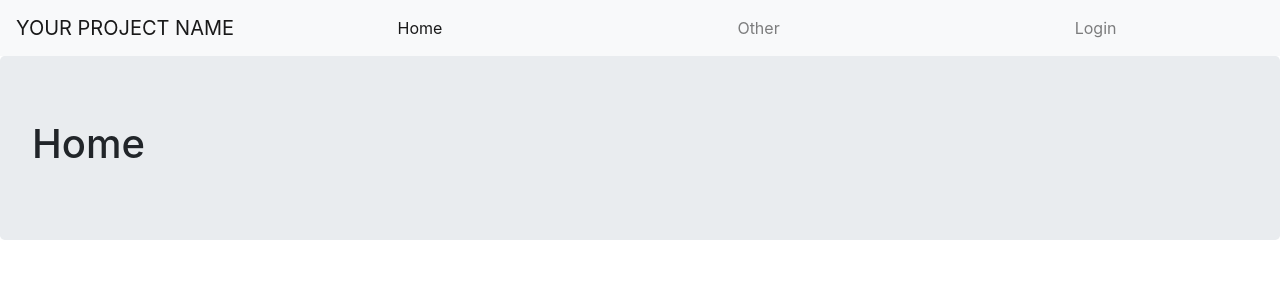
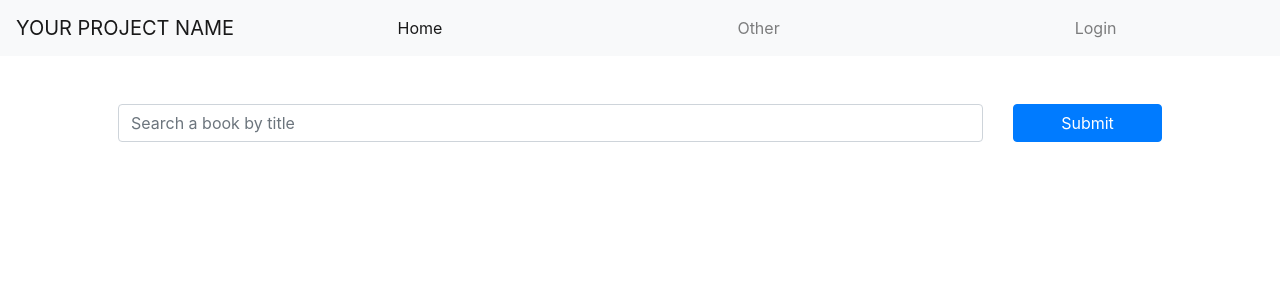
Before and after one commit to GoksenCodes/nice-to-borrow-client, a React (Create React App) app: page / in a window 1280 px wide. Shown: the top 300 px of the page. Built offline with nearby package versions, Linux system fonts and the light colour scheme; no server answers.

Commit message:
create searchbox component& build searchbox&initial styling

```diff
--- a/src/App.js
+++ b/src/App.js
@@ -7,17 +7,18 @@ import Loading from "./components/Loading";
 import MessageBox from "./components/MessageBox";
 import SignUp from "./pages/SignUp";
 import Login from "./pages/Login";
+import HomePage from "./pages/HomePage";
 
 import { useDispatch, useSelector } from "react-redux";
 import { selectAppLoading } from "./store/appState/selectors";
 import { getUserWithStoredToken } from "./store/user/actions";
 import { Jumbotron } from "react-bootstrap";
 
-const Home = () => (
-  <Jumbotron>
-    <h1>Home</h1>
-  </Jumbotron>
-);
+// const Home = () => (
+//   <Jumbotron>
+//     <h1>Home</h1>
+//   </Jumbotron>
+// );
 const Other = () => (
   <Jumbotron>
     <h1>Other</h1>
@@ -38,7 +39,7 @@ function App() {
       <MessageBox />
       {isLoading ? <Loading /> : null}
       <Switch>
-        <Route exact path="/" component={Home} />
+        <Route exact path="/" component={HomePage} />
         <Route path="/other" component={Other} />
         <Route path="/signup" component={SignUp} />
         <Route path="/login" component={Login} />
--- /dev/null
+++ b/src/components/SearchBox/index.js
@@ -0,0 +1,26 @@
+import React from "react";
+import { Button, Form, Col, Row, Container } from "react-bootstrap";
+
+export default function SearchBox() {
+  return (
+    <Container className="p-5">
+      <Form>
+        <Form.Group controlId="formBasicEmail">
+          <Row>
+            <Col xs={10}>
+              <Form.Control
+                type="search"
+                placeholder="Search a book by title"
+              />
+            </Col>
+            <Col xs={2}>
+              <Button variant="primary" type="search" block>
+                Submit
+              </Button>
+            </Col>
+          </Row>
+        </Form.Group>
+      </Form>
+    </Container>
+  );
+}
--- /dev/null
+++ b/src/pages/HomePage/index.js
@@ -0,0 +1,10 @@
+import React from "react";
+import SearchBox from "../../components/SearchBox";
+
+export default function HomePage() {
+  return (
+    <div>
+      <SearchBox />
+    </div>
+  );
+}
```
